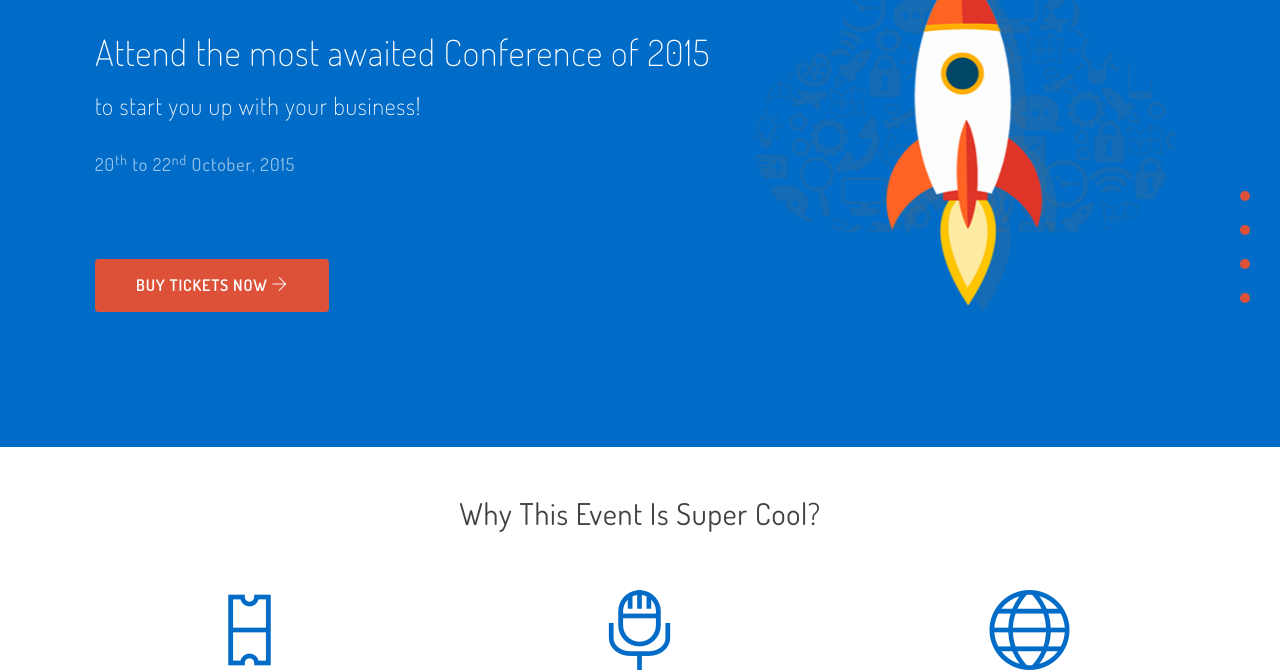
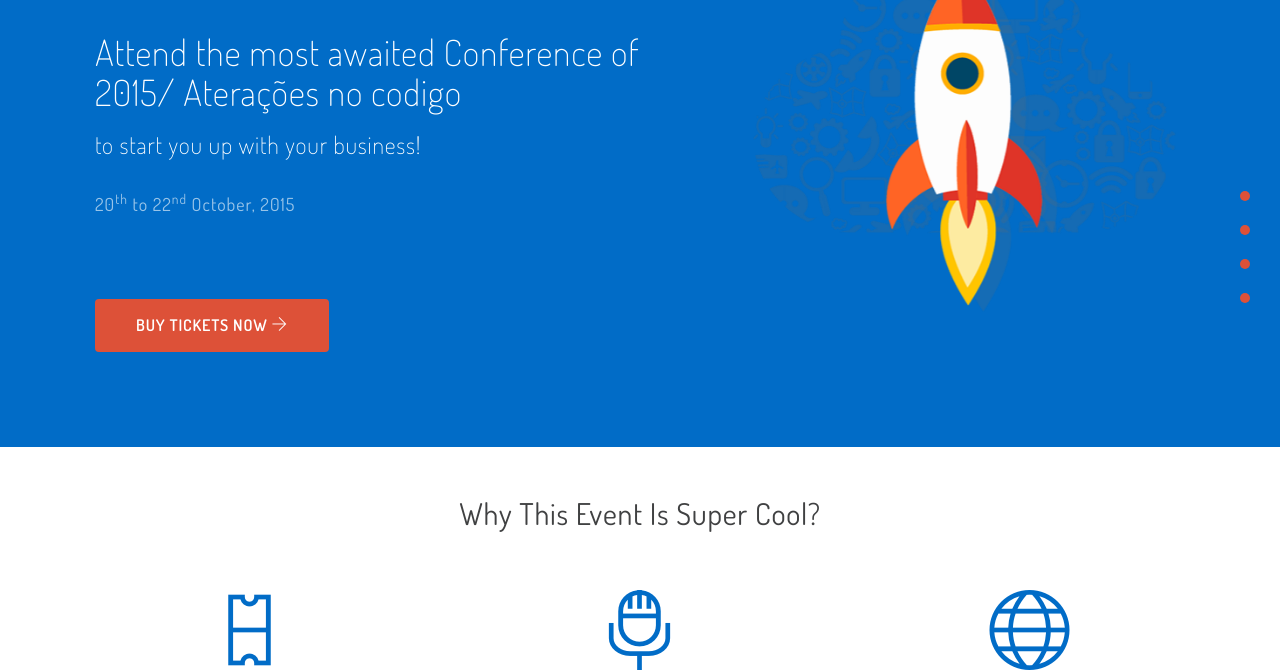
Before and after one commit to mateussilvamaciel/meetup, a plain HTML site: page index.html in a window 1280 px wide. Shown: the part 153-825 px from the top of the page. Drawn offline with Linux system fonts and the light colour scheme.

Commit message:
Alteração

```diff
--- a/index.html
+++ b/index.html
@@ -58,7 +58,7 @@
         <div class="row hero-header" id="home">
           <div class="col-md-7">
             <img src="img/meetup-logo.png" class="logo">
-            <h1>Attend the most awaited Conference of 2015</h1>
+            <h1>Attend the most awaited Conference of 2015/ Aterações no codigo</h1>
             <h3>to start you up with your business!</h3>
             <h4>20<sup>th</sup> to 22<sup>nd</sup>  October, 2015</h4>
             <a href="#" class="btn btn-lg btn-red">Buy Tickets Now <span class="ti-arrow-right"></span></a>
```
